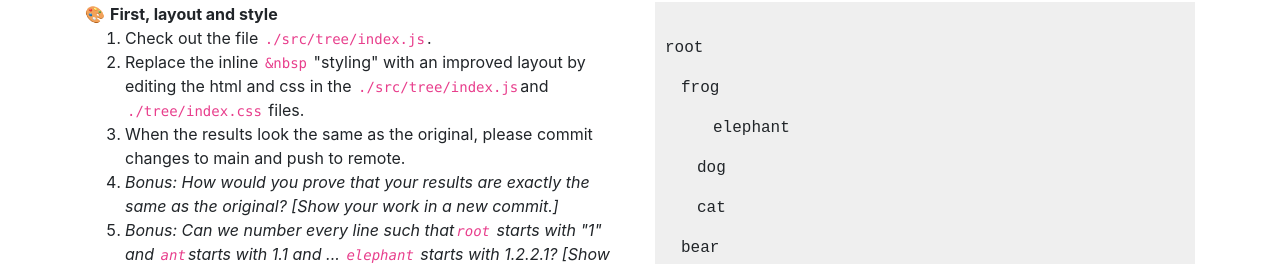
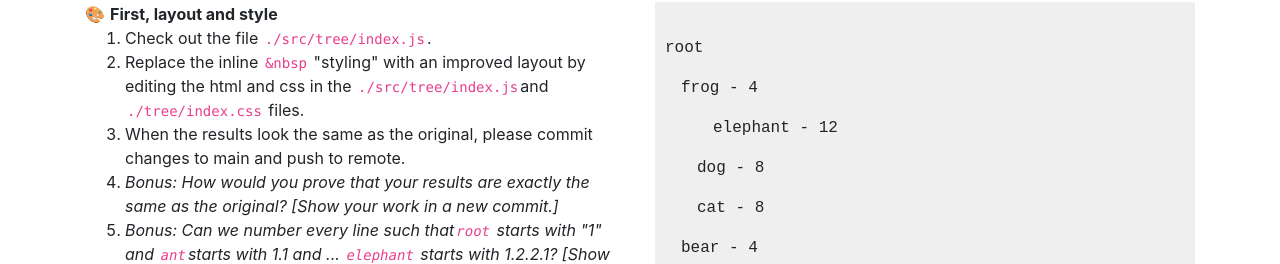
Before and after one commit to kikiondo117/QC, a React (Create React App) app: page / in a window 1280 px wide. Shown: the part 536-800 px from the top of the page. Built offline with nearby package versions, Linux system fonts and the light colour scheme.

Commit message:
Bonus: Add spaces after animal/stuff

```diff
--- a/src/tree/index.js
+++ b/src/tree/index.js
@@ -21,7 +21,7 @@ export default function Tree() {
         const formatData = value.split(",");
         return (
           <p key={value} style={{ marginLeft: `calc(${formatData[1]}px * 4)` }}>
-            {formatData[0]}
+            {formatData[0]} - {formatData[1]}
           </p>
         );
       })}
```
